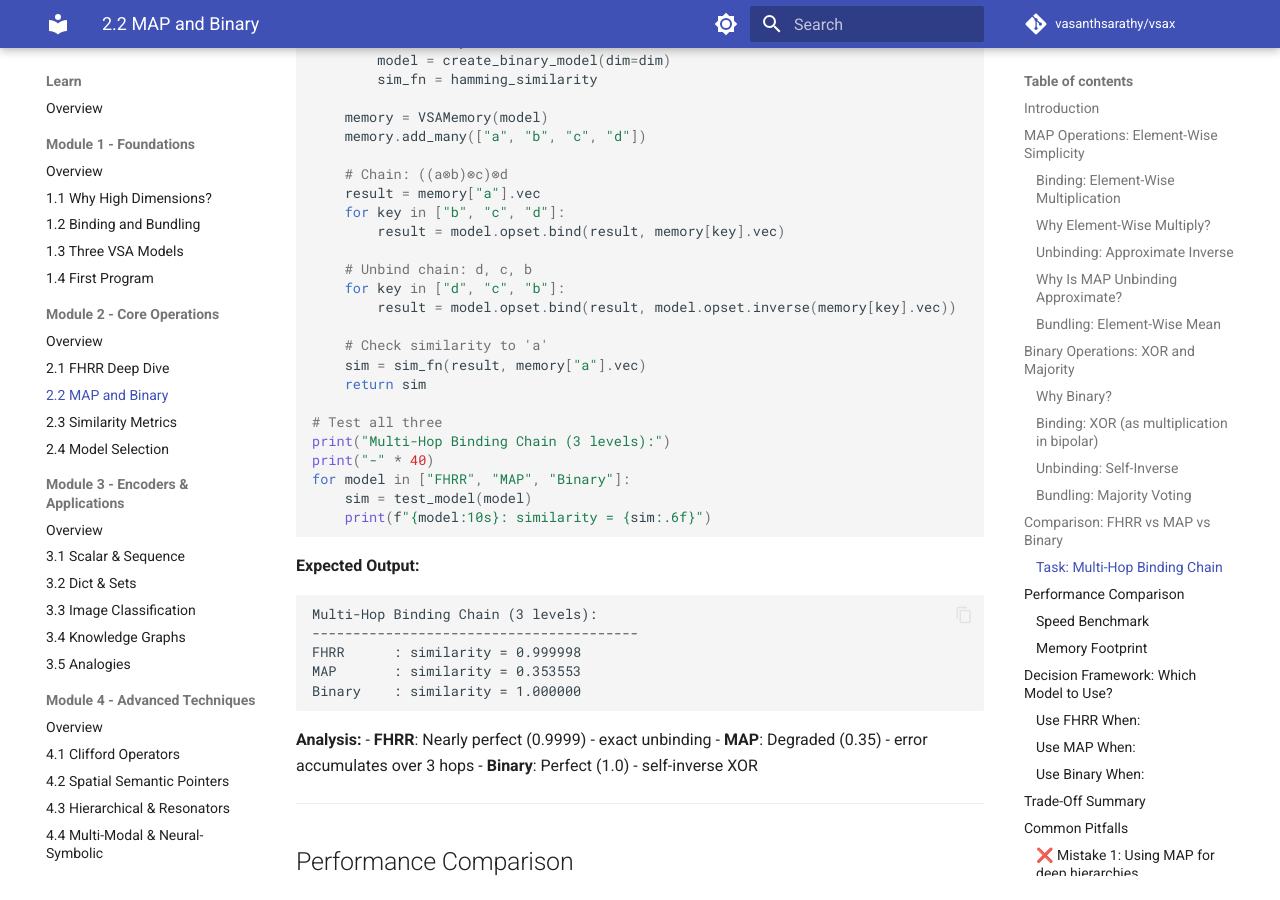
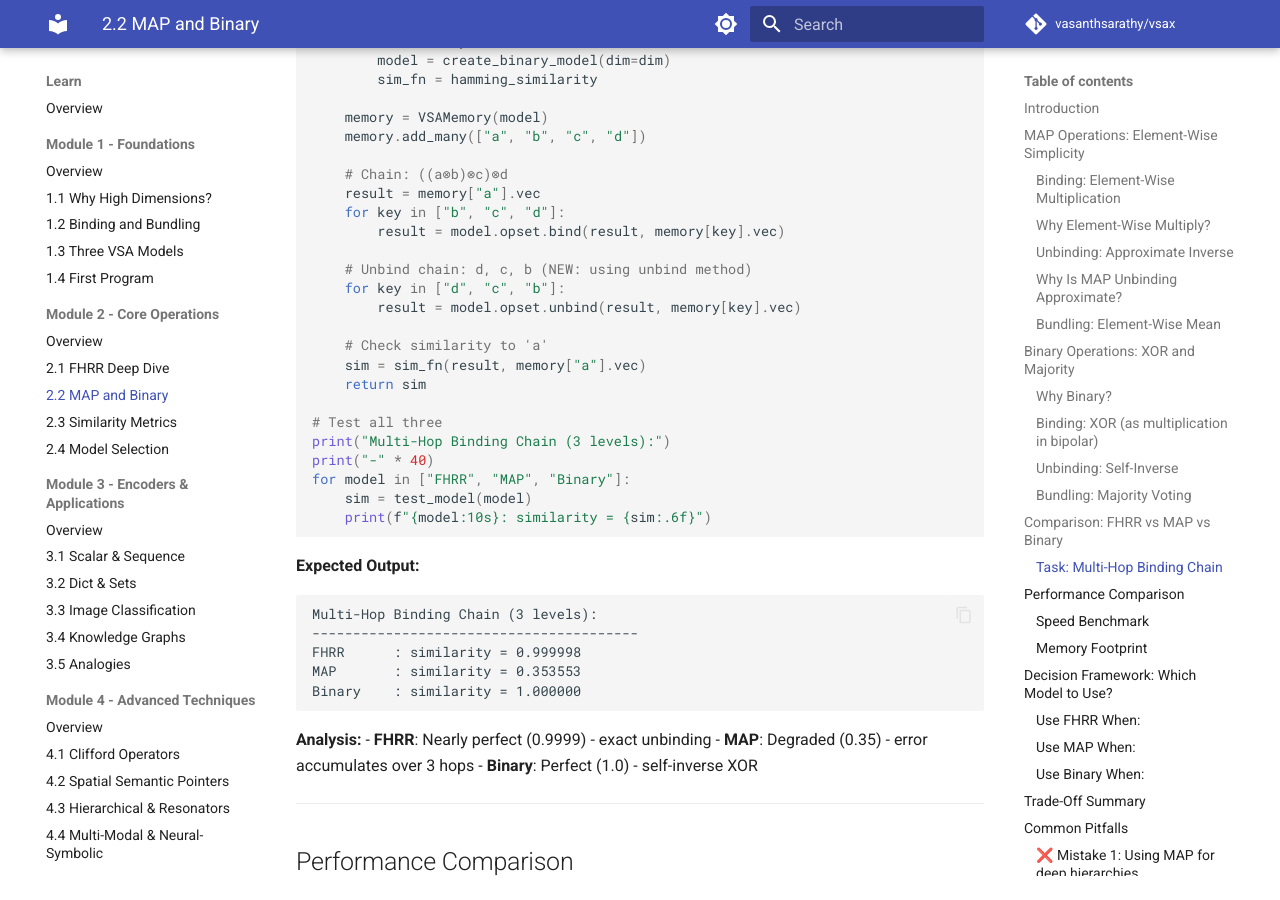
Before and after one commit to vasanthsarathy/vsax, an MkDocs documentation site: the page built from docs/course/02_operations/02_map_binary.md, in a window 1280 px wide and 900 px high, scrolled down 6730 px. Built offline with MkDocs 1.6.1 and Material for MkDocs 9.7.7, drawn with Linux system fonts in a browser that asks for light colours; comment, search, counter and statistics services are not loaded; the version menu is left out; some of the changed text lies outside the part shown.

Commit message:
Update documentation: course materials - operations and encoders (part 2)
Updated course lessons to use new unbind() API:
- 02_operations/02_map_binary.md: Updated 2 unbinding chains
- 02_operations/03_similarity.md: Updated troubleshooting example
- 03_encoders/01_scalar_sequence.md: Updated sequence query example

Part 2 of comprehensive documentation update for FHRR fixes.

🤖 Generated with [Claude Code](https://claude.com/claude-code)

Co-Authored-By: Claude Sonnet 4.5 <noreply@anthropic.com>

```diff
--- a/docs/course/02_operations/02_map_binary.md
+++ b/docs/course/02_operations/02_map_binary.md
@@ -322,9 +322,9 @@ def test_model(model_name, dim=2048):
     for key in ["b", "c", "d"]:
         result = model.opset.bind(result, memory[key].vec)
 
-    # Unbind chain: d, c, b
+    # Unbind chain: d, c, b (NEW: using unbind method)
     for key in ["d", "c", "b"]:
-        result = model.opset.bind(result, model.opset.inverse(memory[key].vec))
+        result = model.opset.unbind(result, memory[key].vec)
 
     # Check similarity to 'a'
     sim = sim_fn(result, memory["a"].vec)
@@ -613,9 +613,9 @@ def measure_accuracy_vs_depth(model_name, max_depth=10, dim=2048):
         for i in range(1, depth + 1):
             result = model.opset.bind(result, memory[f"sym{i}"].vec)
 
-        # Unbind chain
+        # Unbind chain (NEW: using unbind method)
         for i in range(depth, 0, -1):
-            result = model.opset.bind(result, model.opset.inverse(memory[f"sym{i}"].vec))
+            result = model.opset.unbind(result, memory[f"sym{i}"].vec)
 
         # Measure similarity
         sim = sim_fn(result, memory["sym0"].vec)
```
Also changed, not shown: docs/course/02_operations/03_similarity.md (+2 -2 lines), docs/course/03_encoders/01_scalar_sequence.md (+2 -2 lines).
